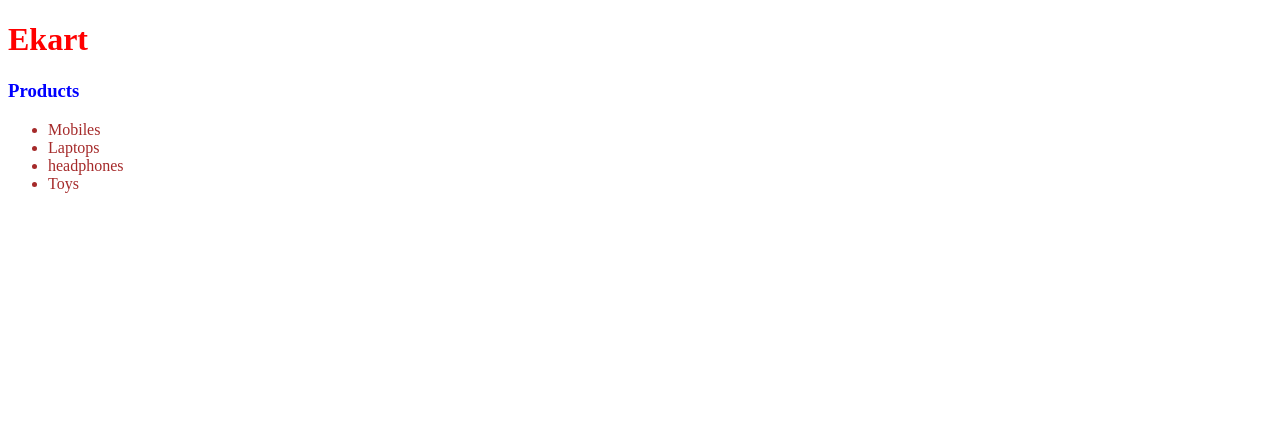
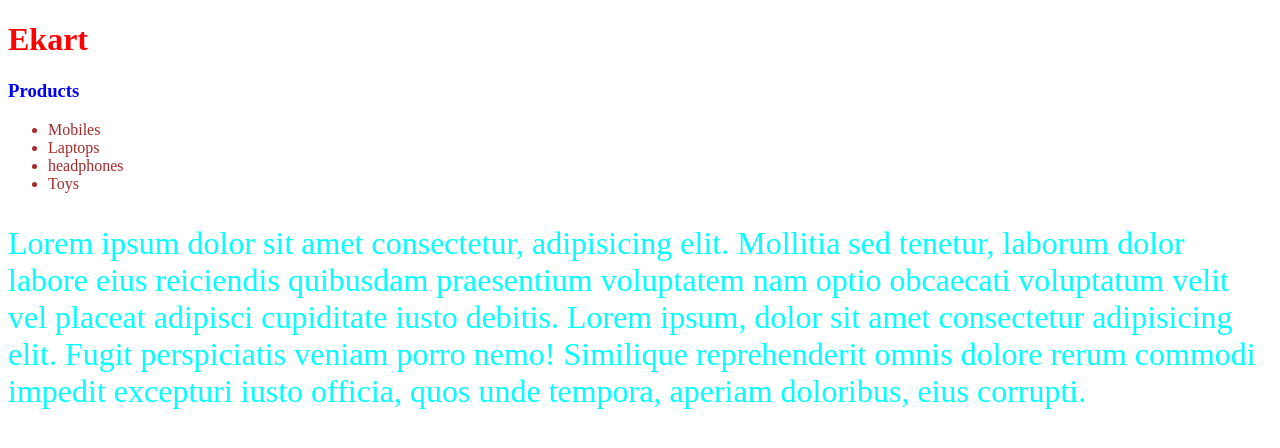
Before and after one commit to Aneesmooideen/ekart, a plain HTML site: page index.html in a window 1280 px wide. Drawn offline with Linux system fonts and the light colour scheme.

Commit message:
new para added

```diff
--- a/index.html
+++ b/index.html
@@ -1,11 +1,13 @@
 <!DOCTYPE html>
 <html lang="en">
+
 <head>
     <meta charset="UTF-8">
     <meta name="viewport" content="width=device-width, initial-scale=1.0">
     <title>Ekart</title>
     <link rel="stylesheet" href="./style.css">
 </head>
+
 <body>
     <h1>Ekart</h1>
     <h3>Products</h3>
@@ -15,5 +17,11 @@
         <li>headphones</li>
         <li>Toys</li>
     </ul>
+    <p>Lorem ipsum dolor sit amet consectetur, adipisicing elit. Mollitia sed tenetur, laborum dolor labore eius
+        reiciendis quibusdam praesentium voluptatem nam optio obcaecati voluptatum velit vel placeat adipisci cupiditate
+        iusto debitis. Lorem ipsum, dolor sit amet consectetur adipisicing elit. Fugit perspiciatis veniam porro nemo!
+        Similique reprehenderit omnis dolore rerum commodi impedit excepturi iusto officia, quos unde tempora, aperiam
+        doloribus, eius corrupti.</p>
 </body>
+
 </html>
--- a/style.css
+++ b/style.css
@@ -7,3 +7,7 @@
 li{
     color: brown;
 }
+p{
+    color: aqua;
+    font-size: xx-large;
+}
```
